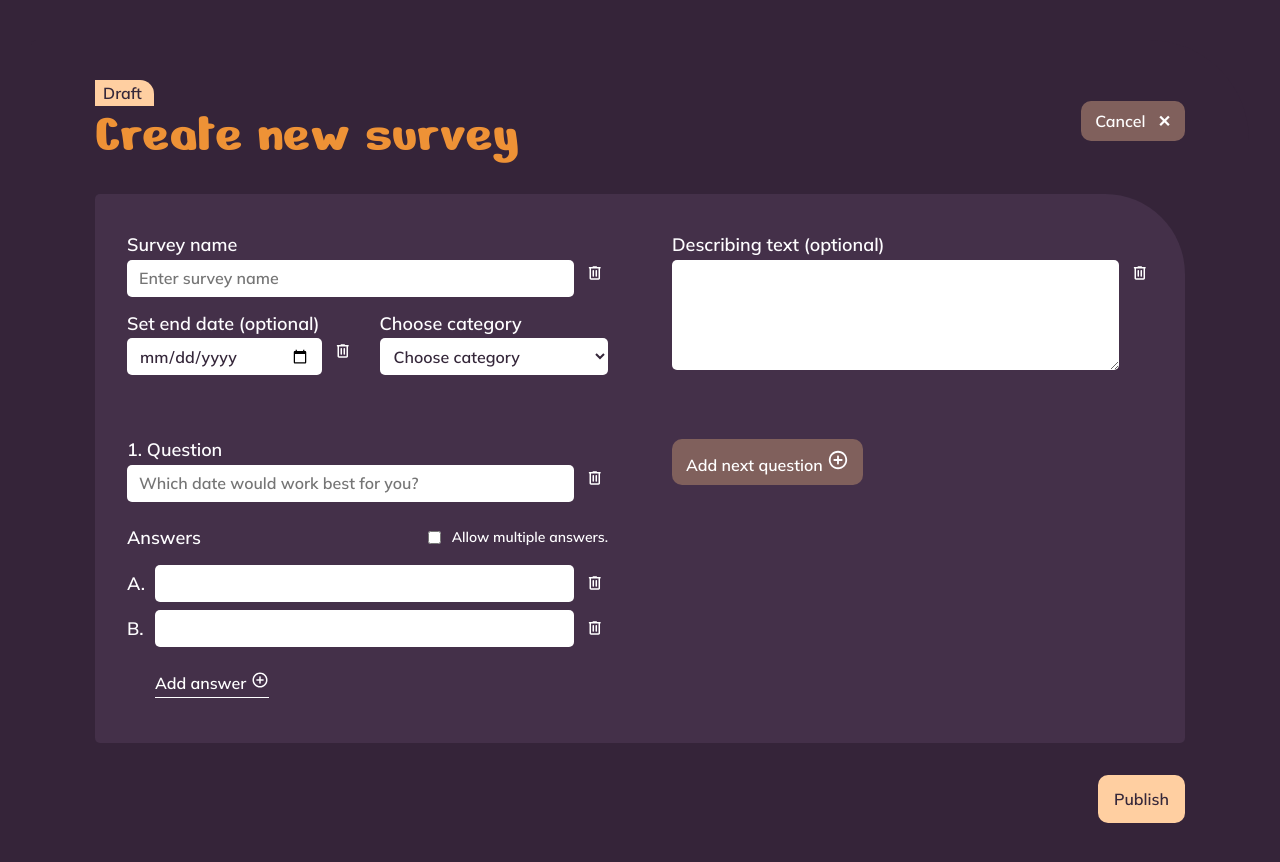
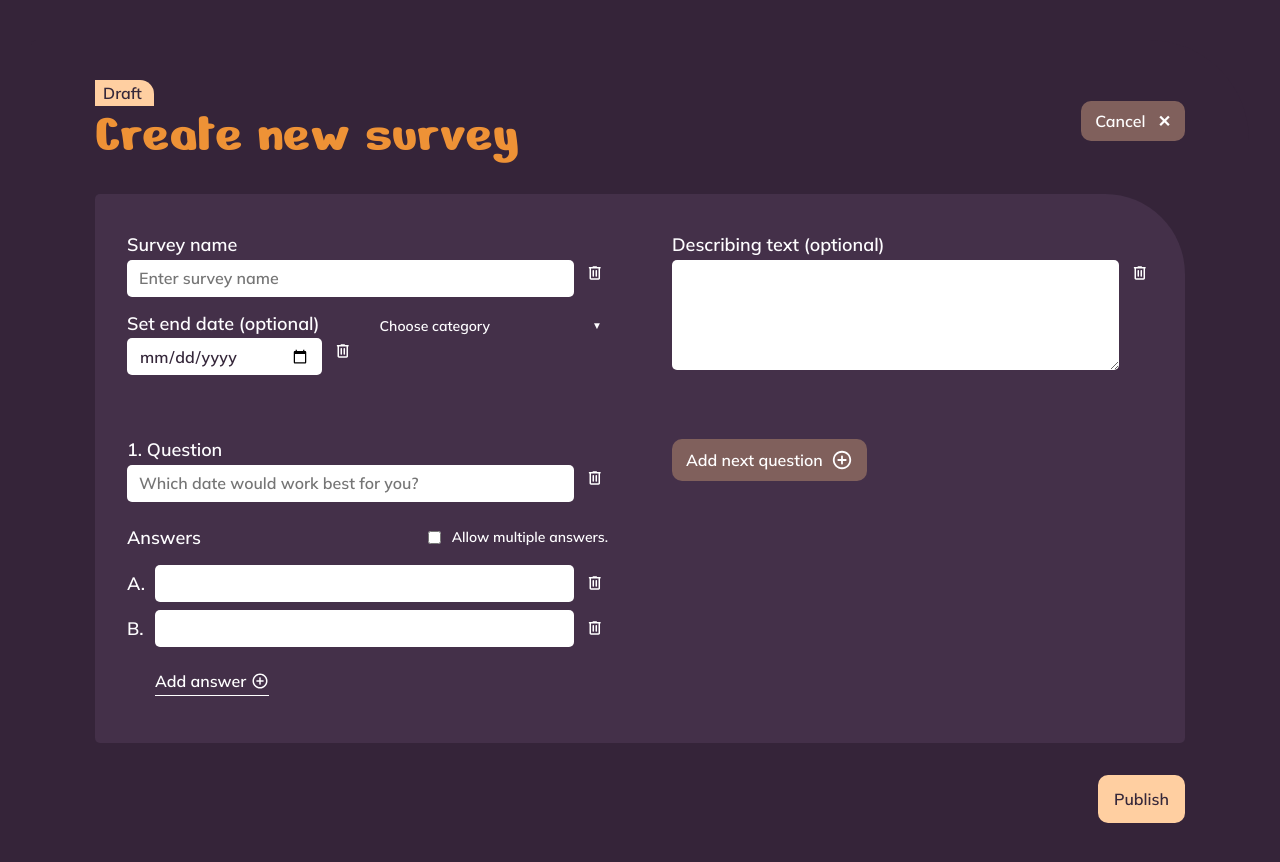
Before and after one commit to Enes-1905/poll-app, an Angular app: page / in a window 1280 px wide. Both pictures are taken after a click on the button "New survey". Shown: the top 862 px of the page. Built offline with nearby package versions, Linux system fonts and the light colour scheme.

Commit message:
Implement custom category dropdown and survey form improvements

```diff
--- a/src/app/app.html
+++ b/src/app/app.html
@@ -248,27 +248,57 @@
 
             </div>
 
-            <!-- CATEGORY -->
+            <!-- CATEGORY: CUSTOM FIGMA DROPDOWN -->
             <div class="create-survey__field">
 
-              <label for="survey-category">
-                Choose category
-              </label>
+              <div class="create-survey__category">
 
-              <select
-                id="survey-category"
-                name="surveyCategory"
-                [(ngModel)]="surveyCategory"
+                <!-- DROPDOWN BUTTON -->
+                <button
+                  class="create-survey__category-trigger"
+                  type="button"
+                  aria-label="Choose category"
+                  [attr.aria-expanded]="surveyCategoryOpen"
+                  aria-controls="survey-category-menu"
+                  (click)="toggleSurveyCategory()"
                 >
-                <option value="">Choose category</option>
-                <option value="all">All Surveys</option>
-                <option value="team">Team Activities</option>
-                <option value="health">Health &amp; Wellness</option>
-                <option value="gaming">Gaming &amp; Entertainment</option>
-                <option value="education">Education &amp; Learning</option>
-                <option value="lifestyle">Lifestyle &amp; Preferences</option>
-                <option value="technology">Technology &amp; Innovation</option>
-              </select>
+                  <span>Choose category</span>
+
+                  <span
+                    class="create-survey__category-arrow"
+                    [class.create-survey__category-arrow--open]="surveyCategoryOpen"
+                    aria-hidden="true"
+                  >
+                    {{ surveyCategoryOpen ? '▲' : '▼' }}
+                  </span>
+                </button>
+
+                <!-- SELECTED CATEGORY -->
+                @if (surveyCategory && !surveyCategoryOpen) {
+                  <span class="create-survey__category-selected">
+                    {{ surveyCategory }}
+                  </span>
+                }
+
+                <!-- DROPDOWN MENU -->
+                @if (surveyCategoryOpen) {
+                  <div
+                    id="survey-category-menu"
+                    class="create-survey__category-menu"
+                  >
+                    @for (category of surveyCategoryOptions; track category) {
+                      <button
+                        class="create-survey__category-option"
+                        type="button"
+                        (click)="selectSurveyCategory(category)"
+                      >
+                        {{ category }}
+                      </button>
+                    }
+                  </div>
+                }
+
+              </div>
 
             </div>
 
@@ -396,7 +426,8 @@
 
             }
 
-            <!-- ADD ANSWER -->
+            <!-- ADD ANSWER: MAXIMUM 6 -->
+            @if (question.answers.length < 6) {
               <button
                 class="create-survey__add-answer"
                 type="button"
@@ -411,6 +442,7 @@
                   height="18"
                 />
               </button>
+            }
 
           </div>
 
--- a/src/app/app.ts
+++ b/src/app/app.ts
@@ -49,6 +49,19 @@ export class App {
 surveyEndDate = '';
 surveyCategory = '';
 surveyDescription = '';
+
+// CATEGORY DROPDOWN (CREATE SURVEY)
+
+surveyCategoryOpen = false;
+
+surveyCategoryOptions = [
+  'Team Activities',
+  'Health & Wellness',
+  'Gaming & Entertainment',
+  'Education & Learning',
+  'Lifestyle & Preferences',
+  'Technology & Innovation',
+];
 
   private nextQuestionId = 1;
   private nextAnswerId = 1;
@@ -222,6 +235,10 @@ export class App {
    * Adds an answer to the selected question.
    */
 addAnswer(question: SurveyQuestion): void {
+  if (question.answers.length >= 6) {
+    return;
+  }
+
   question.answers.push(this.createAnswer());
 }
 
@@ -268,4 +285,14 @@ export class App {
   clearSurveyDescription(): void {
     this.surveyDescription = '';
   }
+  // CREATE SURVEY CATEGORY FUNCTIONS
+
+toggleSurveyCategory(): void {
+  this.surveyCategoryOpen = !this.surveyCategoryOpen;
 }
+
+selectSurveyCategory(category: string): void {
+  this.surveyCategory = category;
+  this.surveyCategoryOpen = false;
+}
+}
--- a/src/app/create-survey.scss
+++ b/src/app/create-survey.scss
@@ -29,11 +29,9 @@
     display: inline-flex;
     align-items: center;
     justify-content: center;
-
     width: 59px;
     height: 26px;
     padding: 3px 12px 3px 8px;
-
     border-radius: 0 14px 0 0;
     background-color: #ffcfa1;
     color: #35273a;
@@ -44,11 +42,9 @@
     display: flex;
     align-items: center;
     gap: 12px;
-
     padding: 10px 14px;
     border: none;
     border-radius: 10px;
-
     background-color: #80605c;
     color: #ffffff;
     font-family: "Mulish", sans-serif;
@@ -61,7 +57,6 @@
     width: 100%;
     min-height: 549px;
     padding: 40px 32px;
-
     border-radius: 5px 80px 5px 5px;
     background-color: rgba(142, 112, 153, 0.16);
   }
@@ -94,15 +89,12 @@
     }
 
     input,
-    textarea,
-    select {
+    textarea {
       min-width: 0;
       border: none;
       border-radius: 5px;
-
       background-color: #ffffff;
       color: #35273a;
-
       font-family: "Mulish", sans-serif;
       font-size: 16px;
       outline-offset: 2px;
@@ -120,13 +112,6 @@
       padding: 12px;
       resize: vertical;
     }
-
-    select {
-      width: 100%;
-      height: 37px;
-      padding: 6px 10px;
-      cursor: pointer;
-    }
   }
 
   &__input-row {
@@ -142,15 +127,12 @@
     align-items: center;
     justify-content: center;
     flex-shrink: 0;
-
     width: 26px;
     height: 26px;
     padding: 4px;
-
     border: none;
     border-radius: 5px;
     background-color: transparent;
-
     cursor: pointer;
     transition: background-color 0.2s ease;
 
@@ -178,36 +160,96 @@
   }
 }
 
-// RESPONSIVE FORM
+// CATEGORY DROPDOWN – FIGMA
 
-@media (max-width: 900px) {
-  .create-survey {
-    padding: 32px 24px;
+.create-survey__category {
+  position: relative;
+  width: 100%;
+}
 
-    &__fields {
-      grid-template-columns: 1fr;
-      gap: 32px;
-    }
+.create-survey__category-trigger {
+  display: flex;
+  align-items: center;
+  justify-content: space-between;
+  gap: 12px;
+
+  width: 100%;
+  min-height: 26px;
+  padding: 4px 6px 4px 0;
+
+  border: none;
+  border-radius: 4px;
+  background-color: transparent;
+
+  color: #fefdff;
+  font-family: "Mulish", sans-serif;
+  font-size: 14px;
+  font-weight: 700;
+  text-align: left;
+
+  cursor: pointer;
+
+  &:hover {
+    background-color: rgba(255, 255, 255, 0.05);
   }
 }
 
-@media (max-width: 600px) {
-  .create-survey {
-    padding: 24px 16px;
-    border-radius: 5px 50px 5px 5px;
+.create-survey__category-arrow {
+  flex-shrink: 0;
+  color: #fefdff;
+  font-size: 10px;
+  transition: color 0.2s ease;
+}
 
-    &__header h1 {
-      font-size: 40px;
-    }
+.create-survey__category-arrow--open {
+  color: #ee9236;
+}
 
-    &__form {
-      padding: 24px 16px;
-      border-radius: 5px 40px 5px 5px;
-    }
+.create-survey__category-selected {
+  display: block;
+  margin-top: 2px;
 
-    &__bottom-fields {
-      grid-template-columns: 1fr;
-    }
+  color: #ee9236;
+  font-family: "Mulish", sans-serif;
+  font-size: 12px;
+  font-weight: 400;
+  line-height: 1.4;
+}
+
+.create-survey__category-menu {
+  position: absolute;
+  top: 100%;
+  left: 0;
+  z-index: 20;
+
+  width: 100%;
+  padding: 4px 0;
+
+  border-radius: 2px;
+  background-color: #ffffff;
+  box-shadow: 0 4px 12px rgba(0, 0, 0, 0.15);
+}
+
+.create-survey__category-option {
+  display: block;
+  width: 100%;
+  padding: 7px 8px;
+
+  border: none;
+  background-color: #ffffff;
+
+  color: #35273a;
+  font-family: "Mulish", sans-serif;
+  font-size: 12px;
+  font-weight: 400;
+  text-align: left;
+
+  cursor: pointer;
+
+  &:hover,
+  &:focus-visible {
+    background-color: #ffcfa1;
+    outline: none;
   }
 }
 
@@ -294,6 +336,10 @@
 // ADD ANSWER BUTTON
 
 .create-survey__add-answer {
+  display: inline-flex;
+  align-items: center;
+  gap: 5px;
+
   margin: 16px 0 0 28px;
   padding: 0 0 4px;
 
@@ -308,11 +354,20 @@
   font-weight: 700;
 
   cursor: pointer;
+
+  img {
+    width: 18px;
+    height: 18px;
+  }
 }
 
 // ADD QUESTION BUTTON
 
 .create-survey__add-question {
+  display: inline-flex;
+  align-items: center;
+  gap: 8px;
+
   justify-self: start;
   align-self: start;
 
@@ -329,6 +384,11 @@
   font-weight: 700;
 
   cursor: pointer;
+
+  img {
+    width: 22px;
+    height: 22px;
+  }
 }
 
 // FOOTER AND PUBLISH BUTTON
@@ -360,9 +420,18 @@
   }
 }
 
-// RESPONSIVE QUESTIONS
+// RESPONSIVE FORM
 
 @media (max-width: 900px) {
+  .create-survey {
+    padding: 32px 24px;
+
+    &__fields {
+      grid-template-columns: 1fr;
+      gap: 32px;
+    }
+  }
+
   .create-survey__questions {
     grid-template-columns: 1fr;
     gap: 32px;
@@ -371,6 +440,24 @@
 }
 
 @media (max-width: 600px) {
+  .create-survey {
+    padding: 24px 16px;
+    border-radius: 5px 50px 5px 5px;
+
+    &__header h1 {
+      font-size: 40px;
+    }
+
+    &__form {
+      padding: 24px 16px;
+      border-radius: 5px 40px 5px 5px;
+    }
+
+    &__bottom-fields {
+      grid-template-columns: 1fr;
+    }
+  }
+
   .create-survey__answers-header {
     flex-wrap: wrap;
   }
```
Lines whose indentation alone changed are shown as unchanged.
